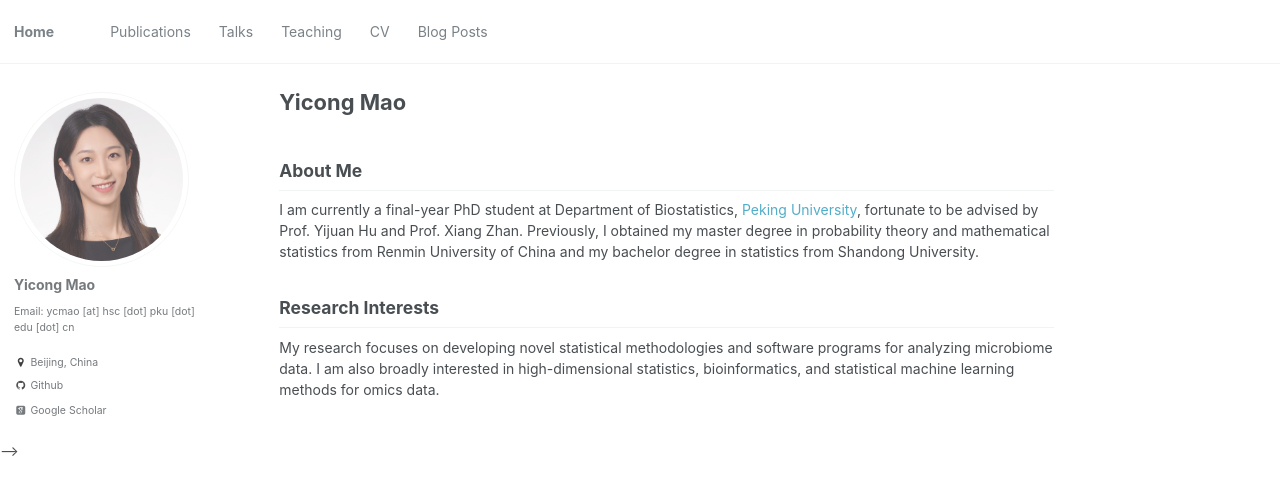
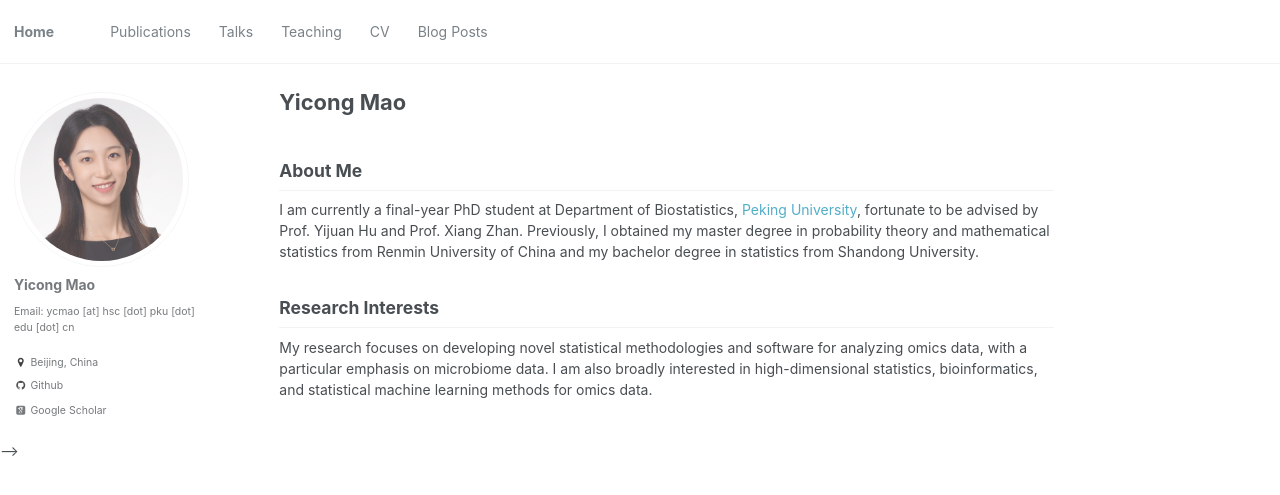
Before and after one commit to Yicong1225/Yicong1225.github.io, a Jekyll site: the page built from _pages/about.md, in a window 1280 px wide. Shown: the top 495 px of the page. Built offline with Jekyll 4.4.1, drawn with Linux system fonts in a browser that asks for light colours; some web fonts are replaced.

```diff
--- a/_pages/about.md
+++ b/_pages/about.md
@@ -14,8 +14,7 @@ I am currently a final-year PhD student at Department of Biostatistics, [Peking
 
 Research Interests
 ------------------------
-My research focuses on developing novel statistical methodologies and software programs for
-analyzing microbiome data. I am also broadly interested in high-dimensional statistics,
+My research focuses on developing novel statistical methodologies and software for analyzing omics data, with a particular emphasis on microbiome data. I am also broadly interested in high-dimensional statistics,
 bioinformatics, and statistical machine learning methods for omics data.
 
 <!--
```
